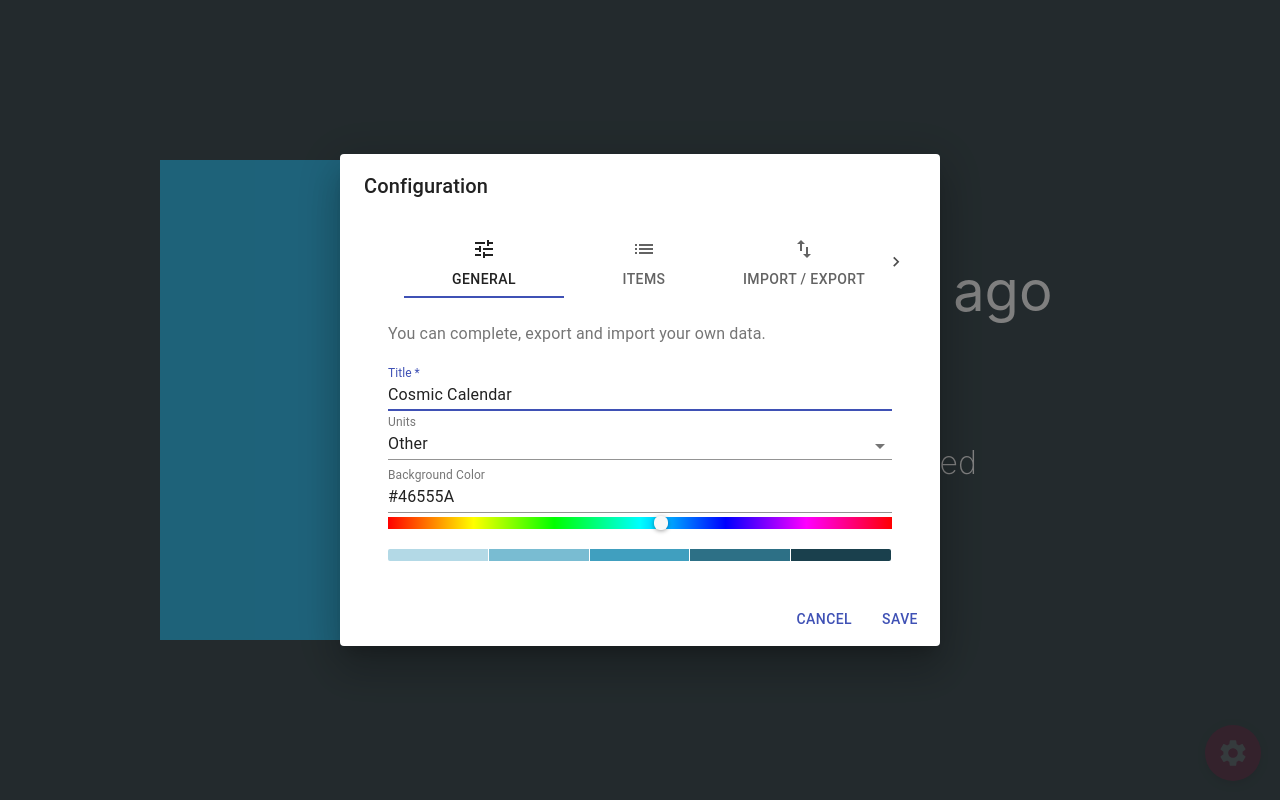
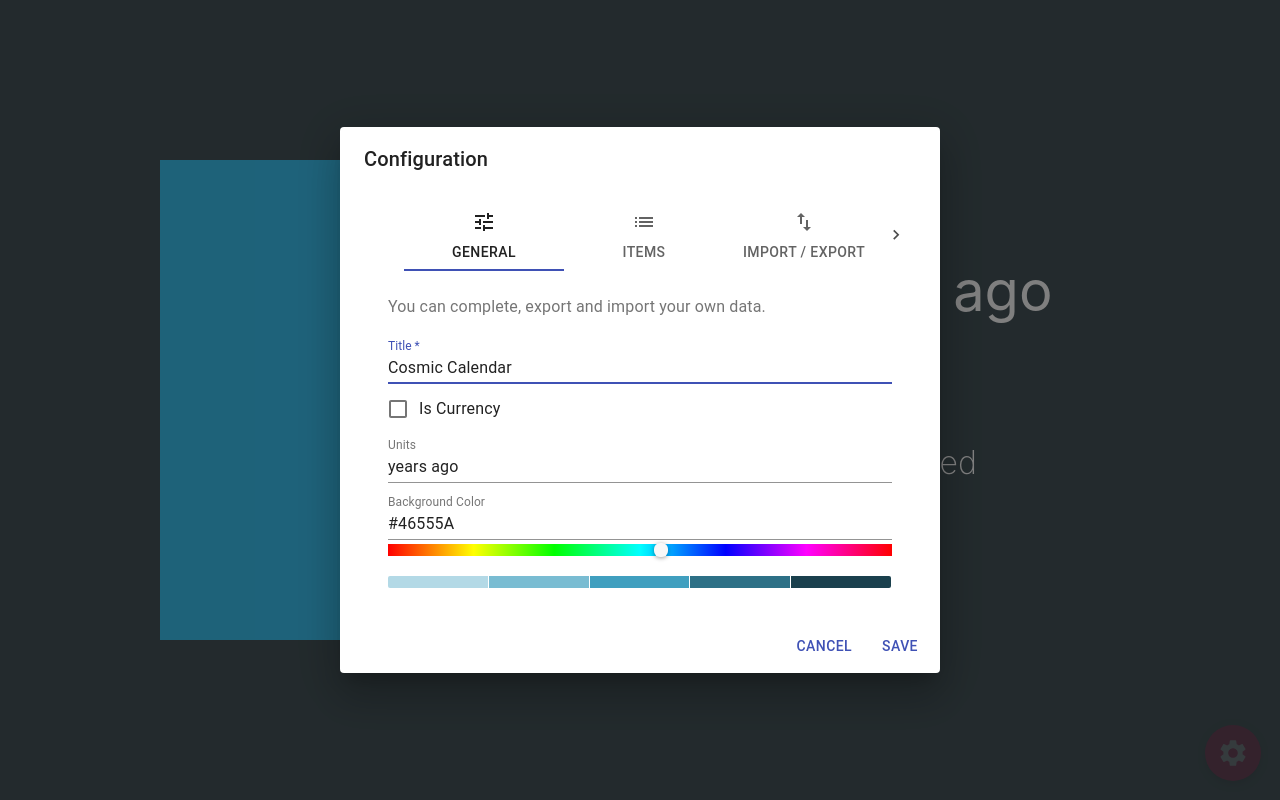
Before and after one commit to berrutti/comparing-numbers, a React (Create React App) app: page / in a window 1280 px wide. Both pictures are taken after a click on the button "settings". Built offline with nearby package versions, Linux system fonts and the light colour scheme.

Commit message:
Add is currency checkbox

```diff
--- a/src/components/ConfigurationDialog/GeneralTab.jsx
+++ b/src/components/ConfigurationDialog/GeneralTab.jsx
@@ -2,32 +2,25 @@ import React from 'react';
 import { SliderPicker } from 'react-color';
 
 import {
+  Checkbox,
   DialogContentText,
-  FormControl,
-  InputLabel,
-  MenuItem,
-  Select,
+  FormControlLabel,
   TextField
 } from '@material-ui/core';
 
 function GeneralTab({ config, setConfig }) {
+  const handleIsCurrencyChanges = (event) => {
+    setConfig(latestConfig => ({ ...latestConfig, isCurrency: event.target.checked }))
+  }
+
   const handleInputChanges = (event) => {
-    setConfig(latestConfig => {
-      return {
-        ...latestConfig,
-        [event.target.name]: event.target.value
-      }
-    })
+    setConfig(latestConfig => ({ ...latestConfig, [event.target.name]: event.target.value }));
   }
 
   const handleColorChange = (newColor) => {
-    setConfig(latestConfig => {
-      return {
-        ...latestConfig,
-        backgroundColor: newColor.hex
-      }
-    })
+    setConfig(latestConfig => ({ ...latestConfig, backgroundColor: newColor.hex }));
   }
+
   return (
     <>
       <DialogContentText>
@@ -45,19 +38,17 @@ function GeneralTab({ config, setConfig }) {
         type='text'
         value={config.title}
         onChange={handleInputChanges} />
-      <FormControl fullWidth>
-        <InputLabel id='units-label'>Units</InputLabel>
-        <Select
-          labelId='units-label'
-          id='isCurrency'
-          name='isCurrency'
-          margin='dense'
-          value={config.isCurrency}
-          onChange={handleInputChanges}>
-          <MenuItem value={true}>Currency</MenuItem>
-          <MenuItem value={false}>Other</MenuItem>
-        </Select>
-      </FormControl>
+      <FormControlLabel
+        control={<Checkbox checked={config.isCurrency} onChange={handleIsCurrencyChanges} name="isCurrency" />}
+        label="Is Currency"
+      />
+      {!config.isCurrency && <TextField
+        fullWidth
+        id='units'
+        margin='dense'
+        label='Units'
+        value={config.units}
+        onChange={handleInputChanges} />}
       <TextField
         fullWidth
         id='backgroundColor'
```
